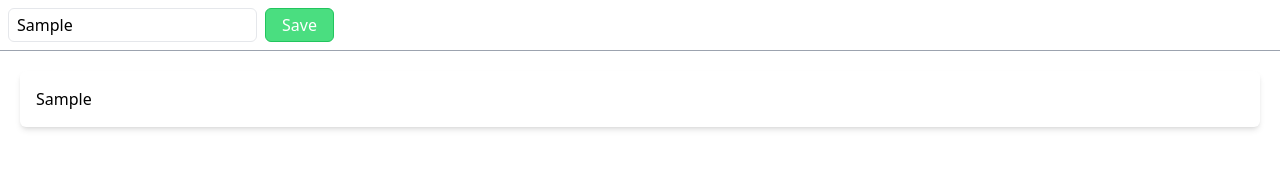
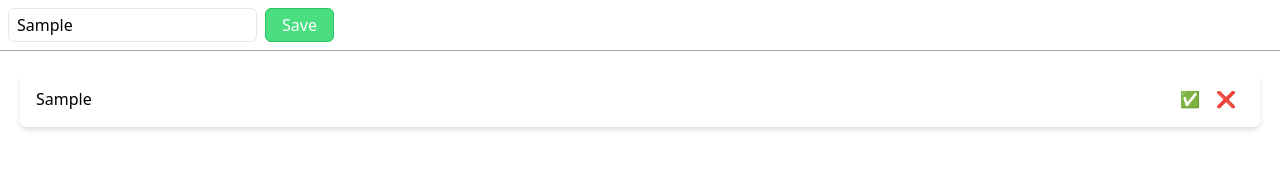
Before and after one commit to FardinBazregar/Todo-app, a React (Create React App) app: page / in a window 1280 px wide. Both pictures are taken after typing "Sample" into the empty fields and a click on the button "Save". Shown: the top 177 px of the page. Built offline with nearby package versions, Linux system fonts and the light colour scheme.

Commit message:
create button for items

```diff
--- a/src/components/TodoItem.jsx
+++ b/src/components/TodoItem.jsx
@@ -3,6 +3,11 @@ export const TodoItem = ({ title, done }) => {
   return (
     <div className=" flex justify-between bg-white shadow-md rounded-md mb-4 p-4">
       <p className={clsx({ "line-through": done })}>{title}</p>
+
+      <div>
+        <button className="px-1 mx-1">✅</button>
+        <button className="px-1 mx-1">❌</button>
+      </div>
     </div>
   );
 };
```
